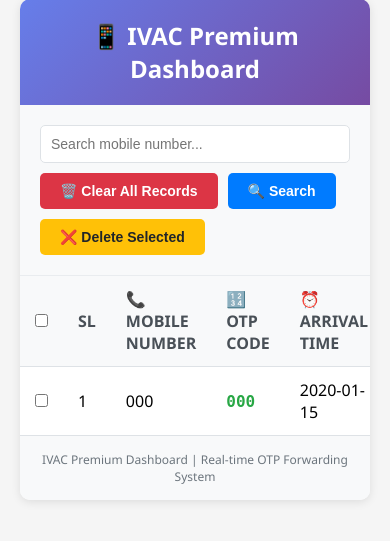
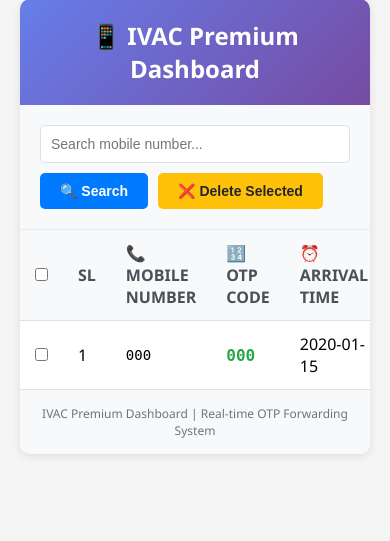
Before and after one commit to diptosaha2010-web/otp-forwarder, a Flask app: page / in a window 390 px wide. Shown: the part 21-562 px from the top of the page. Run offline with Flask 3, Linux system fonts and the light colour scheme; tables that the repository leaves empty hold one stand-in row (values such as "Sample post").

Commit message:
Remove btn-danger class and add mobile-number class

```diff
--- a/templates/index.html
+++ b/templates/index.html
@@ -57,13 +57,6 @@
             font-weight: bold;
             transition: all 0.3s;
         }
-        .btn-danger {
-            background: #dc3545;
-            color: white;
-        }
-        .btn-danger:hover {
-            background: #c82333;
-        }
         .btn-warning {
             background: #ffc107;
             color: #212529;
@@ -115,6 +108,11 @@
             font-weight: bold;
             color: #28a745;
         }
+        .mobile-number {
+            font-family: monospace;
+            font-size: 14px;
+            font-weight: 500;
+        }
         .footer {
             padding: 15px;
             text-align: center;
@@ -132,7 +130,6 @@
 
         <div class="controls">
             <input type="text" id="searchInput" class="search-box" placeholder="Search mobile number..." onkeyup="filterTable()">
-            <button class="btn-danger" onclick="clearAllRecords()">🗑️ Clear All Records</button>
             <button class="btn-primary" onclick="searchNumber()">🔍 Search</button>
             <button class="btn-warning" onclick="deleteSelected()">❌ Delete Selected</button>
         </div>
@@ -200,7 +197,7 @@
                     <tr>
                         <td><input type="checkbox" class="rowCheckbox" data-id="${item.id}"></td>
                         <td>${index + 1}</td>
-                        <td>${item.mobile_number || 'Unknown'}</td>
+                        <td class="mobile-number">${item.mobile_number || 'Unknown'}</td>
                         <td class="otp-code">${item.otp_code || 'N/A'}</td>
                         <td>${item.arrival_time || 'N/A'}</td>
                         <td><button class="delete-btn" onclick="deleteOTP(${item.id})">Delete</button></td>
@@ -221,13 +218,6 @@
         function deleteOTP(id) {
             if (confirm('Are you sure you want to delete this record?')) {
                 fetch(`/api/delete/${id}`, { method: 'DELETE' })
-                    .then(() => loadOTPs());
-            }
-        }
-
-        function clearAllRecords() {
-            if (confirm('⚠️ Delete ALL records? This cannot be undone!')) {
-                fetch('/api/delete_all', { method: 'DELETE' })
                     .then(() => loadOTPs());
             }
         }
@@ -255,6 +245,7 @@
             checkboxes.forEach(cb => cb.checked = selectAll.checked);
         }
 
+        // প্রতি 5 সেকেন্ডে রিফ্রেশ
         setInterval(loadOTPs, 5000);
         loadOTPs();
     </script>
```
